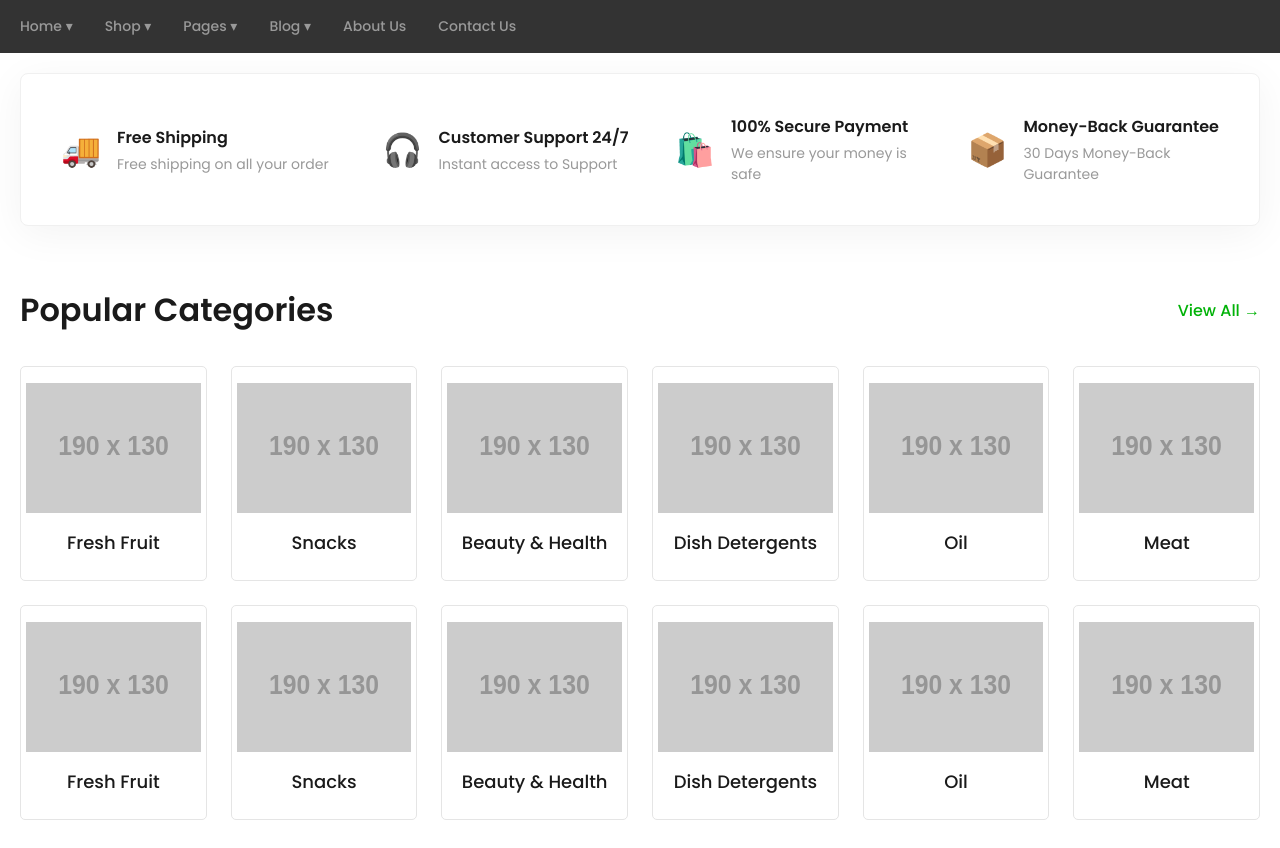
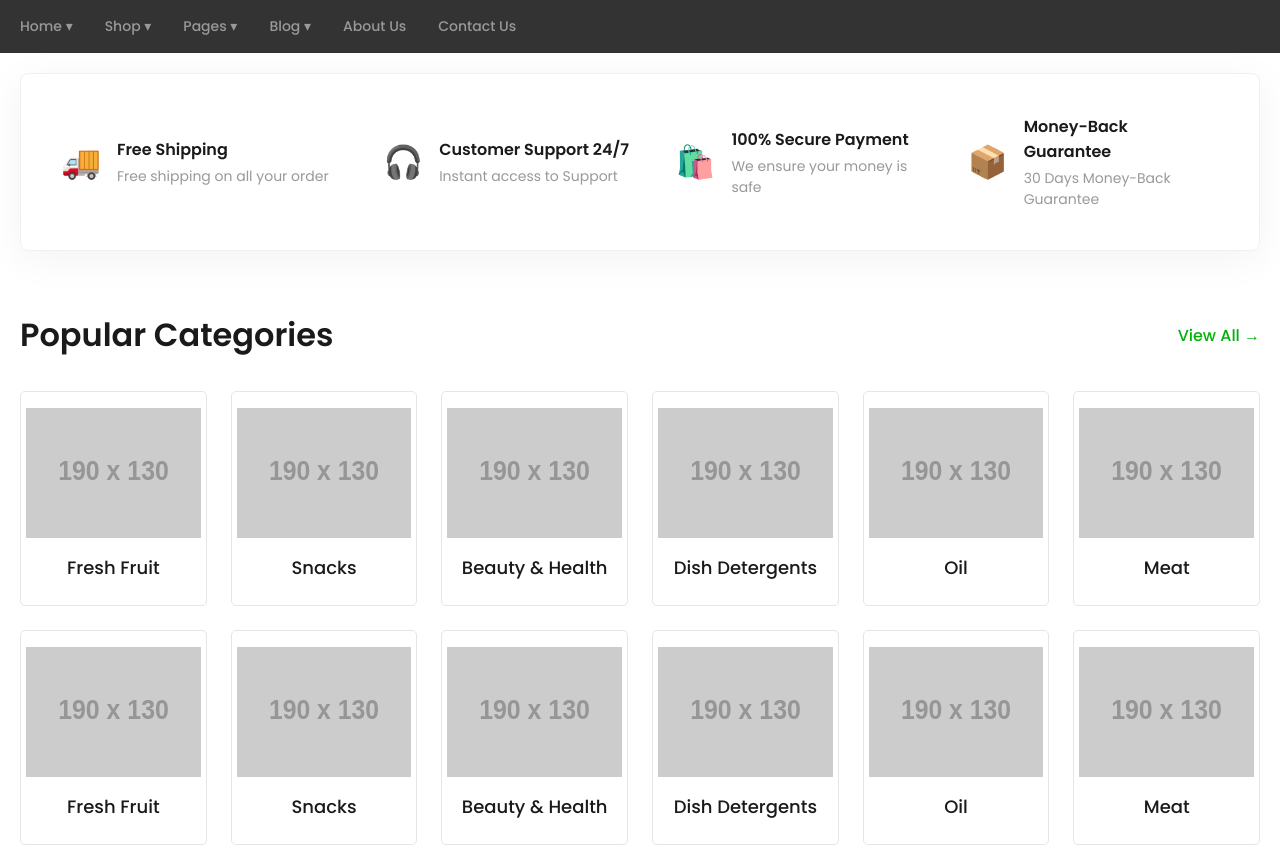
Before and after one commit to abdulmajeedosaimi-hue/Homework, a plain HTML site: page test.html in a window 1280 px wide. Shown: the top 848 px of the page. Drawn offline with Linux system fonts and the light colour scheme; placeholder pictures from the web are drawn by us.

Commit message:
extra improving

```diff
--- a/test.css
+++ b/test.css
@@ -45,6 +45,7 @@ a {
 
 .nav-menu {
   display: flex;
+  flex-wrap: wrap;
   align-items: center;
   gap: 32px;
 }
@@ -109,6 +110,7 @@ a {
 .features-wrraper {
   gap: 1px;
   display: flex;
+  flex-wrap: wrap;
   justify-content: space-between;
   align-items: center;
   list-style: none;
@@ -125,6 +127,7 @@ a {
   display: flex;
   align-items: center;
   gap: 16px;
+  flex: 1 1 250px; /* Allows growth and shrinkage, with a base width of 250px */
 }
 
 .feature-item + .feature-item {
```
